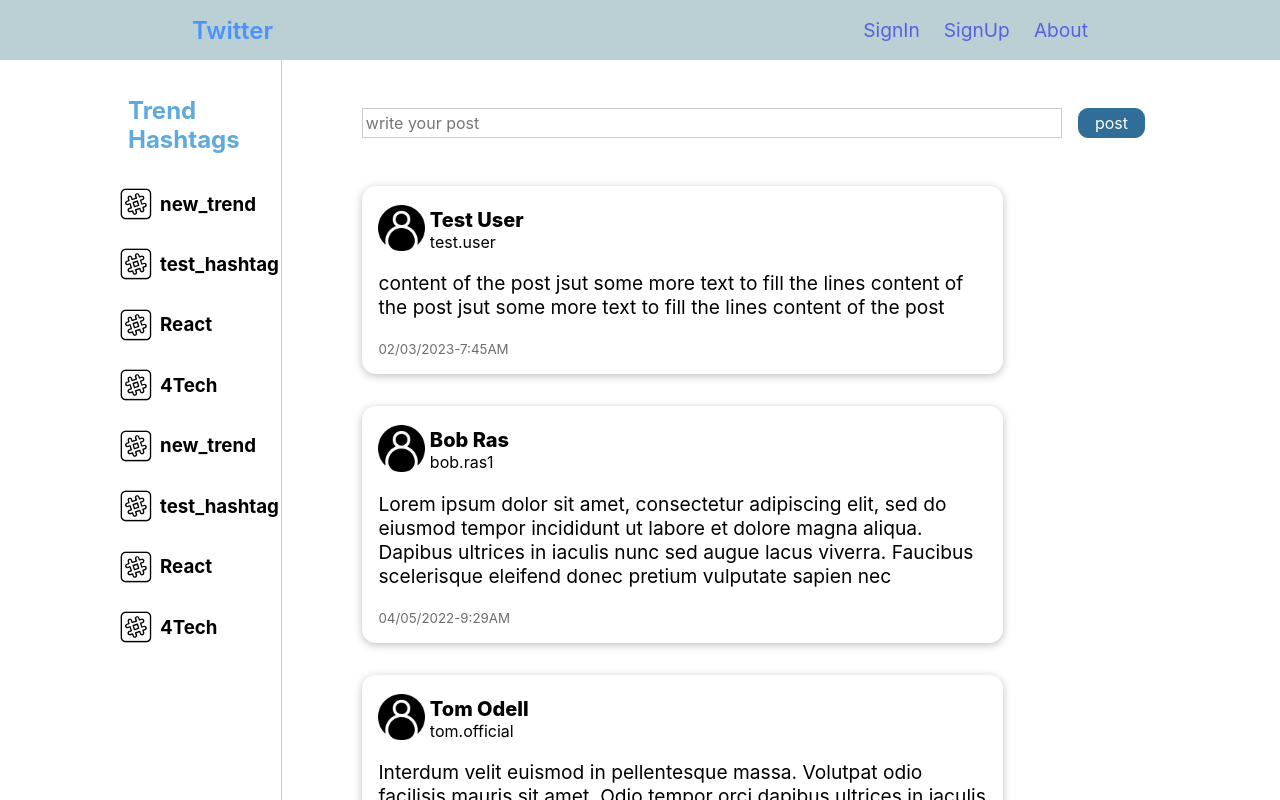
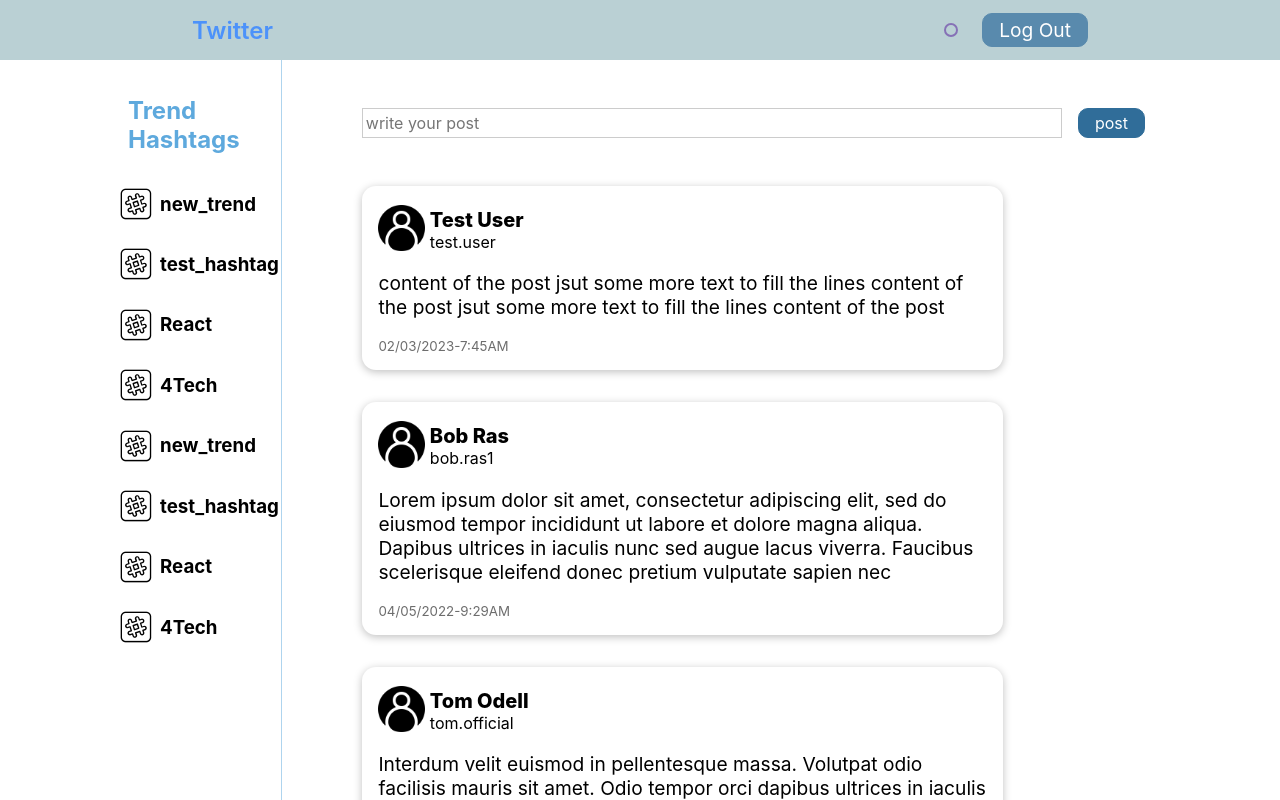
Before and after one commit to ali-naseh/twitter, a React (Create React App) app: page / in a window 1280 px wide. Shown: the top 800 px of the page. Built offline with nearby package versions, Linux system fonts and the light colour scheme.

Commit message:
keep data after page refresh and be able to delete a post

```diff
--- a/src/components/ Main Page/Main/MainPage.js
+++ b/src/components/ Main Page/Main/MainPage.js
@@ -1,46 +1,17 @@
-import React, { useState } from "react";
+import React, { useContext } from "react";
 
 import classes from "./MainPage.module.css";
 import PostForm from "../Posts/PostForm";
 import Posts from "../Posts/Posts";
-
-const DUMMY_POSTS = [
-  {
-    id: "p1",
-    user: "Test User",
-    userName: "test.user",
-    postContent:
-      "content of the post jsut some more text to fill the lines content of the post jsut some more text to fill the lines content of the post",
-    datePosted: "02/03/2023-7:45AM",
-  },
-  {
-    id: "p2",
-    user: "Bob Ras",
-    userName: "bob.ras1",
-    postContent:
-      "Lorem ipsum dolor sit amet, consectetur adipiscing elit, sed do eiusmod tempor incididunt ut labore et dolore magna aliqua. Dapibus ultrices in iaculis nunc sed augue lacus viverra. Faucibus scelerisque eleifend donec pretium vulputate sapien nec",
-    datePosted: "04/05/2022-9:29AM",
-  },
-  {
-    id: "p3",
-    user: "Tom Odell",
-    userName: "tom.official",
-    postContent: `Interdum velit euismod in pellentesque massa.
-    Volutpat odio facilisis mauris sit amet. Odio tempor orci dapibus ultrices in iaculis nunc.
-    A diam sollicitudin tempor id. Elit at imperdiet dui accumsan sit amet nulla facilisi morbi.
-    Duis ut diam quam nulla. Nulla facilisi etiam dignissim diam.
-    Mattis pellentesque id nibh tortor id aliquet lectus.
-    Arcu cursus euismod quis viverra. Aliquam sem et tortor consequat id porta nibh.
-    Tempor orci dapibus ultrices in iaculis nunc. Pellentesque eu tincidunt tortor aliquam nulla.`,
-    datePosted: "25/03/2022-11:18PM",
-  },
-];
+import PostsContext from "../../../store/posts-context";
 
 const MainPage = () => {
-  const [posts, setPosts] = useState(DUMMY_POSTS);
+  const postCtx = useContext(PostsContext);
+
+  const posts = postCtx.posts;
 
   const newPostHandler = (post) => {
-    setPosts((prevPosts) => [post, ...prevPosts]);
+    postCtx.addPost(post);
   };
 
   return (
--- a/src/components/ Main Page/Posts/PostForm.js
+++ b/src/components/ Main Page/Posts/PostForm.js
@@ -44,7 +44,7 @@ const PostForm = (props) => {
 
       props.onAdd(newPost);
     } else {
-      navigate("/login");
+      navigate("/register");
     }
   };
 
--- a/src/components/ Main Page/Posts/PostItem.js
+++ b/src/components/ Main Page/Posts/PostItem.js
@@ -1,9 +1,17 @@
-import React from "react";
+import React, { useContext } from "react";
 import Card from "../../UI/Card";
 
 import classes from "./PostItem.module.css";
+import UserContext from "../../../store/user-context";
+import PostsContext from "../../../store/posts-context";
 
 const PostItem = (prop) => {
+  const userCtx = useContext(UserContext);
+  const loggedInUser = userCtx.loggedInUser;
+  const postsCtx = useContext(PostsContext);
+
+  const showDeleteButton = prop.post.userName === loggedInUser.userName;
+
   return (
     <Card>
       <div className={classes.user}>
@@ -15,7 +23,14 @@ const PostItem = (prop) => {
       </div>
       <div className={classes.content}>
         <p>{prop.post.postContent}</p>
-        <small>{prop.post.datePosted}</small>
+        <div>
+          <small>{prop.post.datePosted}</small>
+          {showDeleteButton && (
+            <button onClick={() => postsCtx.deletePost(prop.post)}>
+              Delete
+            </button>
+          )}
+        </div>
       </div>
     </Card>
   );
--- a/src/components/ Main Page/Posts/PostItem.module.css
+++ b/src/components/ Main Page/Posts/PostItem.module.css
@@ -32,6 +32,19 @@
   font-size: 1.2rem;
 }
 
+.content div {
+  display: flex;
+  justify-content: space-between;
+}
+
 .content small {
   color: #6d6d6d;
 }
+
+.content button {
+  background-color: #f53535c0;
+  border: none;
+  padding: 10px;
+  color: azure;
+  border-radius: 8px;
+}
--- a/src/components/Register Page/RegisterForm.js
+++ b/src/components/Register Page/RegisterForm.js
@@ -49,7 +49,7 @@ const RegisterForm = () => {
             email: enteredEmail,
             password: enteredPassword,
           });
-          navigate("/login");
+          navigate("/");
         }
       }
     }
--- a/src/components/UI/Layout/Header.js
+++ b/src/components/UI/Layout/Header.js
@@ -31,15 +31,24 @@ const Header = () => {
               <Link to="/register">SignUp</Link>
             </li>
           )}
+
+          {!loggedInUser && (
+            <li>
+              <Link to="/about">About</Link>
+            </li>
+          )}
+
+          {loggedInUser && (
+            <li>
+              <p>{loggedInUser.name}</p>
+            </li>
+          )}
+
           {loggedInUser && (
             <li>
               <Button onClick={logoutHandler}>Log Out</Button>
             </li>
           )}
-
-          <li>
-            <Link to="/about">About</Link>
-          </li>
         </ul>
       </nav>
     </header>
--- a/src/components/UI/Layout/Header.module.css
+++ b/src/components/UI/Layout/Header.module.css
@@ -26,9 +26,20 @@
   gap: 1.5rem;
   list-style: none;
   margin-right: 12rem;
+  align-items: center;
 }
 
 .header ul li a {
   text-decoration: none;
   color: #2e39dd;
 }
+
+.header ul li p {
+  text-decoration: none;
+  color: #2e39dd;
+  text-align: center;
+  margin: 0;
+  border: rgb(104, 78, 165) 2px solid;
+  padding: 5px;
+  border-radius: 50%;
+}
--- a/src/index.js
+++ b/src/index.js
@@ -4,12 +4,15 @@ import { BrowserRouter } from "react-router-dom";
 import "./index.css";
 import App from "./App";
 import { UserContextProvider } from "./store/user-context";
+import { PostsContextProvider } from "./store/posts-context";
 
 const root = ReactDOM.createRoot(document.getElementById("root"));
 root.render(
   <UserContextProvider>
-    <BrowserRouter>
-      <App />
-    </BrowserRouter>
+    <PostsContextProvider>
+      <BrowserRouter>
+        <App />
+      </BrowserRouter>
+    </PostsContextProvider>
   </UserContextProvider>
 );
--- /dev/null
+++ b/src/store/posts-context.js
@@ -0,0 +1,78 @@
+import React, { createContext, useState, useEffect } from "react";
+
+const PostsContext = createContext({
+  posts: [],
+  addPost: (post) => {},
+  deletePost: (post) => {},
+});
+
+const DUMMY_POSTS = [
+  {
+    id: "p1",
+    user: "Test User",
+    userName: "test.user",
+    postContent:
+      "content of the post jsut some more text to fill the lines content of the post jsut some more text to fill the lines content of the post",
+    datePosted: "02/03/2023-7:45AM",
+  },
+  {
+    id: "p2",
+    user: "Bob Ras",
+    userName: "bob.ras1",
+    postContent:
+      "Lorem ipsum dolor sit amet, consectetur adipiscing elit, sed do eiusmod tempor incididunt ut labore et dolore magna aliqua. Dapibus ultrices in iaculis nunc sed augue lacus viverra. Faucibus scelerisque eleifend donec pretium vulputate sapien nec",
+    datePosted: "04/05/2022-9:29AM",
+  },
+  {
+    id: "p3",
+    user: "Tom Odell",
+    userName: "tom.official",
+    postContent: `Interdum velit euismod in pellentesque massa.
+        Volutpat odio facilisis mauris sit amet. Odio tempor orci dapibus ultrices in iaculis nunc.
+        A diam sollicitudin tempor id. Elit at imperdiet dui accumsan sit amet nulla facilisi morbi.
+        Duis ut diam quam nulla. Nulla facilisi etiam dignissim diam.
+        Mattis pellentesque id nibh tortor id aliquet lectus.
+        Arcu cursus euismod quis viverra. Aliquam sem et tortor consequat id porta nibh.
+        Tempor orci dapibus ultrices in iaculis nunc. Pellentesque eu tincidunt tortor aliquam nulla.`,
+    datePosted: "25/03/2022-11:18PM",
+  },
+];
+
+const initialValue = () => {
+  const posts = localStorage.getItem("posts");
+  return posts ? JSON.parse(posts) : DUMMY_POSTS;
+};
+
+export const PostsContextProvider = (props) => {
+  const [posts, setPosts] = useState(initialValue);
+
+  useEffect(() => {
+    localStorage.setItem("posts", JSON.stringify(posts));
+  }, [posts]);
+
+  const addPostHandler = (newPost) => {
+    setPosts((prevPosts) => {
+      return prevPosts.concat(newPost);
+    });
+  };
+
+  const deletePostHandler = (post) => {
+    setPosts((prevPosts) => {
+      return prevPosts.filter((p) => p.id !== post.id);
+    });
+  };
+
+  const context = {
+    posts: posts,
+    addPost: addPostHandler,
+    deletePost: deletePostHandler,
+  };
+
+  return (
+    <PostsContext.Provider value={context}>
+      {props.children}
+    </PostsContext.Provider>
+  );
+};
+
+export default PostsContext;
--- a/src/store/user-context.js
+++ b/src/store/user-context.js
@@ -1,4 +1,4 @@
-import React, { createContext, useState } from "react";
+import React, { createContext, useState, useEffect } from "react";
 
 const UserContext = createContext({
   users: [],
@@ -10,14 +10,32 @@ const UserContext = createContext({
   logUserOut: () => {},
 });
 
+const initialCurrUserValue = () => {
+  const currUser = localStorage.getItem("user");
+  return currUser ? JSON.parse(currUser) : {};
+};
+const initialUsersValue = () => {
+  const allUsers = localStorage.getItem("users");
+  return allUsers ? JSON.parse(allUsers) : [];
+};
+
 export const UserContextProvider = (props) => {
-  const [users, setUsers] = useState([]);
-  const [loggedInUser, setLoggedInUser] = useState(null);
+  const [users, setUsers] = useState(initialUsersValue);
+  const [loggedInUser, setLoggedInUser] = useState(initialCurrUserValue);
+
+  useEffect(() => {
+    localStorage.setItem("user", JSON.stringify(loggedInUser));
+  }, [loggedInUser]);
+
+  useEffect(() => {
+    localStorage.setItem("users", JSON.stringify(users));
+  }, [users]);
 
   const addUserHandler = (newUser) => {
     setUsers((allUsers) => {
       return allUsers.concat(newUser);
     });
+    logUserInHandler(newUser);
   };
 
   const removeUserHandler = (userId) => {
```
Lines whose indentation alone changed are shown as unchanged.
